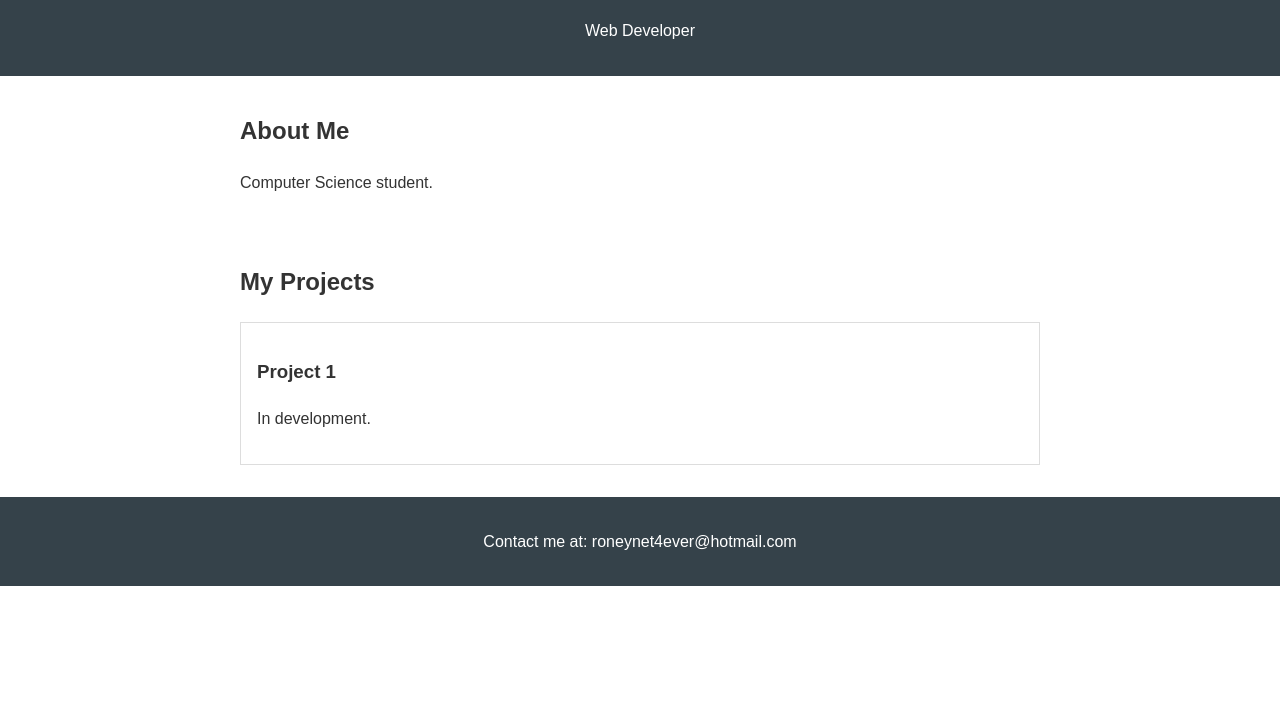
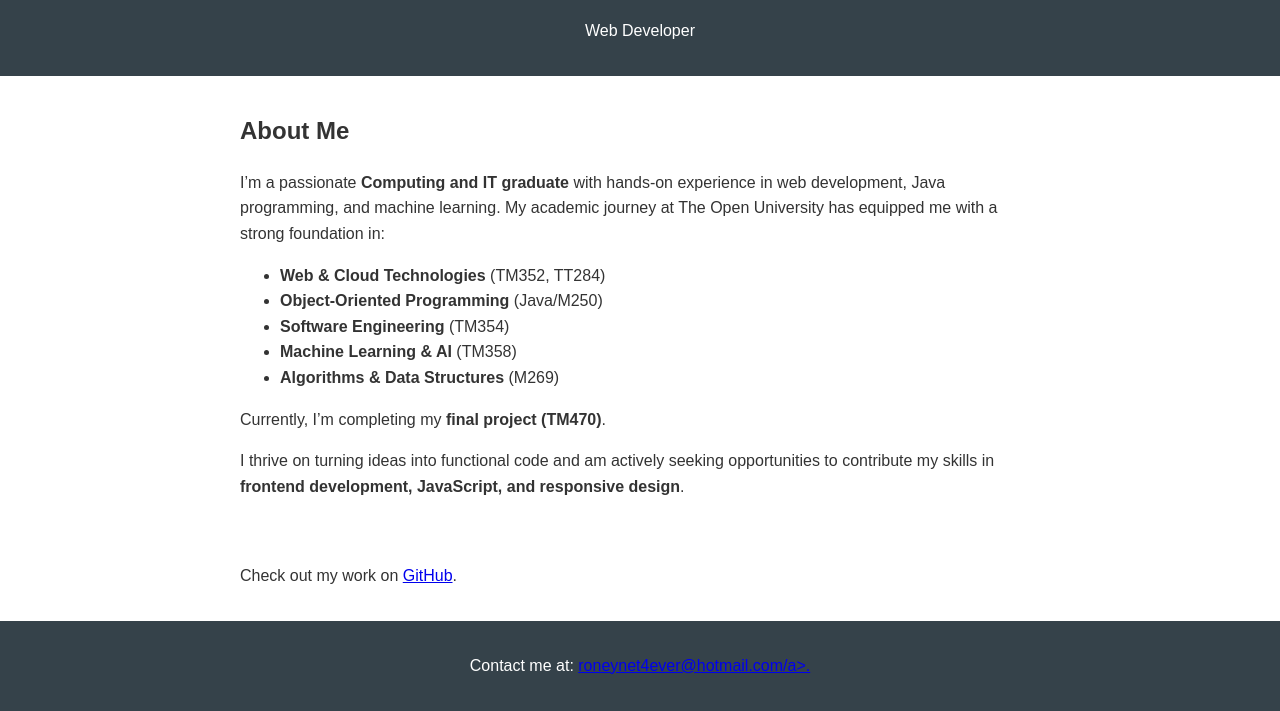
Before and after one commit to Roneynet/roneynet.github.io, a plain HTML site: page index.html in a window 1280 px wide. Shown: the part 92-803 px from the top of the page. Drawn offline with Linux system fonts and the light colour scheme.

Commit message:
Updated bio section with academic background

```diff
--- a/index.html
+++ b/index.html
@@ -14,19 +14,38 @@
 
     <section id="about">
       <h2>About Me</h2>
-      <p>Computer Science student.</p>
+      <p>
+        I’m a passionate <strong>Computing and IT graduate</strong> with
+        hands-on experience in web development, Java programming, and machine
+        learning. My academic journey at The Open University has equipped me
+        with a strong foundation in:
+      </p>
+      <ul>
+        <li><strong>Web & Cloud Technologies</strong> (TM352, TT284)</li>
+        <li><strong>Object-Oriented Programming</strong> (Java/M250)</li>
+        <li><strong>Software Engineering</strong> (TM354)</li>
+        <li><strong>Machine Learning & AI</strong> (TM358)</li>
+        <li><strong>Algorithms & Data Structures</strong> (M269)</li>
+      </ul>
+      <p>
+        Currently, I’m completing my <strong>final project (TM470)</strong>.
+      </p>
+      <p>
+        I thrive on turning ideas into functional code and am actively seeking
+        opportunities to contribute my skills in
+        <strong>frontend development, JavaScript, and responsive design</strong
+        >.
+      </p>
     </section>
 
     <section id="projects">
-      <h2>My Projects</h2>
-      <div class="project">
-        <h3>Project 1</h3>
-        <p>In development.</p>
-      </div>
+        <p>Check out my work on <a href="https://github.com/roneynet" target="_blank">GitHub</a>.</p>
     </section>
 
     <footer>
-      <p>Contact me at: roneynet4ever@hotmail.com</p>
+      <p>Contact me at: <a href="mailto:roneynet4ever@hotmail.com">roneynet4ever@hotmail.com/a>.
+
+      </p>
     </footer>
 
     <script src="script.js"></script>
```
